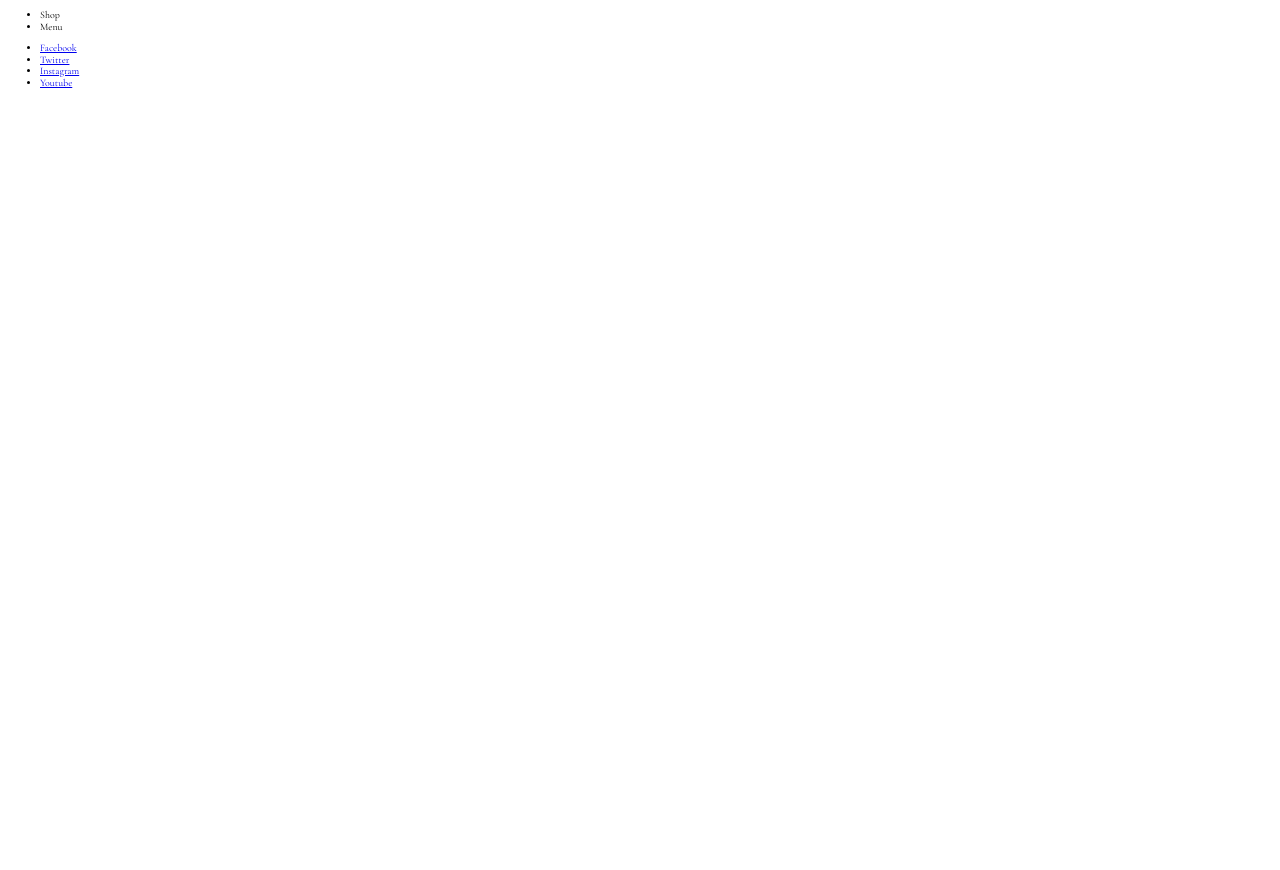
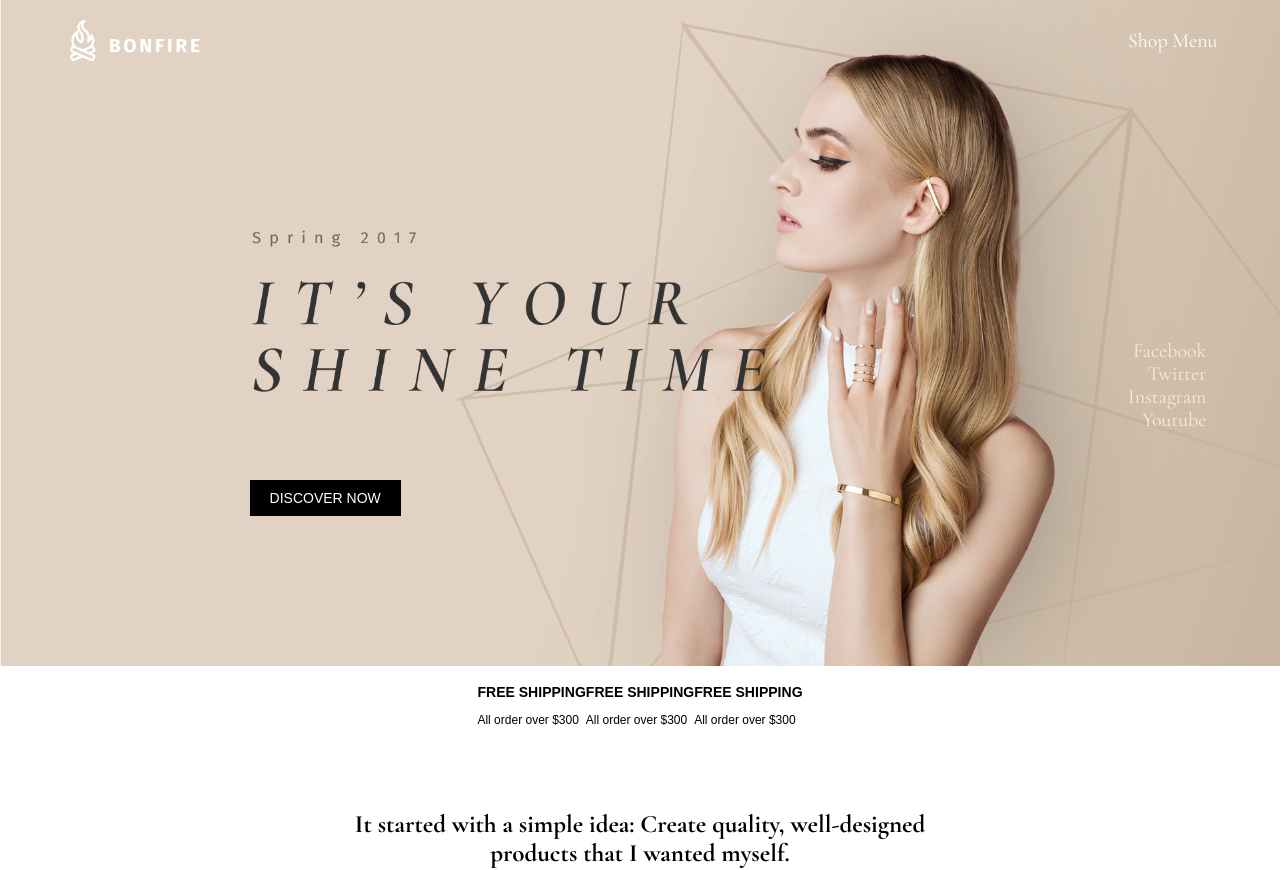
Before and after one commit to hoangduongngg/BONFIRE-Jewelry-Store-Web, a plain HTML site: page index.html in a window 1280 px wide. Shown: the top 870 px of the page. Before the commit the page ends 800 px from the top, so only its background shows below. Drawn offline with nearby package versions, Linux system fonts and the light colour scheme; files that its build step writes are made by us from their sources.

Commit message:
Daily code: header + content quote

```diff
--- a/Assets/css/main.css
+++ b/Assets/css/main.css
@@ -0,0 +1,87 @@
+/* header */
+.header__img {
+    width: 100%;
+}
+.header__logo {
+    position: absolute;
+    top: 20px;
+    left: 70px;
+    width: 130px;
+}
+.header__navbar-icon {
+    position: absolute;
+    top: 10px;
+    left: 85%;
+    font-size: 2rem;
+    text-align: right;
+}
+.header__navbar-item {
+    color: white;
+    text-decoration: none;
+}
+.header__navbar-social {
+    position: absolute;
+    top: 40%;
+    left: 85%;
+    font-size: 2rem;
+    text-align: right;
+}
+.header__navbar-social {
+    text-decoration: none;
+    list-style: none;
+}
+.header__navbar-link {
+    color: antiquewhite;
+    text-decoration: none;
+}
+.header__navbar-link:hover {
+    color: white;
+    font-size: 2.1rem;
+}
+.header__button {
+    position: absolute;
+    top: 60%;
+    left: 19.5%;
+    font-family: Arial, Helvetica, sans-serif;
+    font-size: 1.4rem;
+    border-style: none;
+    padding: 1rem 2rem ;
+    background-color: black;
+    color: white;
+}
+.header__button:hover {
+    background-color: rgb(184, 0, 0);
+    color: rgb(255, 255, 255);
+}
+/* Content */
+    /* announcement */
+.announcement {
+    display: flex;
+    font-size: 1.2rem;
+    flex-wrap: wrap;
+    justify-content: center;
+}
+.announcement__element {
+    /* justify-content: center; */
+    /* margin: 0 50px; */
+    font-family: Arial, Helvetica, sans-serif;
+}
+.announcement__element.p {
+
+}
+    /* Quote */
+.content__quote {
+    font-size: 2.5rem;
+    font-weight: 600;
+    text-align: center;
+    margin: 70px auto;
+}
+
+/* new */
+.content__news {
+    display: flex;
+    flex-wrap: wrap;
+}
+.news__element {
+
+}
--- a/index.html
+++ b/index.html
@@ -6,41 +6,92 @@
     <meta name="viewport" content="width=device-width, initial-scale=1.0">
     <!-- Reset CSS: normalize -->
     <link rel="stylesheet" href="https://cdnjs.cloudflare.com/ajax/libs/normalize/8.0.1/normalize.min.css">
-    <link rel="stylesheet" href="./css/bass.css">
-    <link rel="stylesheet" href="./css/main.css">
+    <link rel="stylesheet" href="./assets/css/bass.css">
+    <link rel="stylesheet" href="./assets/css/main.css">
     <link href="https://fonts.googleapis.com/css2?family=Cormorant+Garamond:wght@300;400;700&display=swap" rel="stylesheet">
     <title>BONFIRE Jewelry</title>
 </head>
 <body>
     <div class="app">
         <header class="header">
+            <div>
+                <img class="header__logo" src="./assets/img/Header/logo.png">
+                <img class="header__img" src="./assets/img/Header/BackgroundHeader.png">
+            </div>
             <nav class="header__navbar">
-                <ul class="header__navber-list">
-                    <li class="header__navber-icon">Shop</li>
-                    <li class="header__navber-icon">Menu</li>
+                <ul class="header__navbar-icon">
+                    <a class="header__navbar-item" href="#">Shop</a>
+                    <a class="header__navbar-item" href="#">Menu</a>
                 </ul>
 
                 <ul class="header__navbar-social">
-                    <li class="header__navbar-item">
-                        <a href="#">Facebook</a>
+                    <li>
+                        <a class="header__navbar-link" href="#">Facebook</a>
                     </li>
-                    <li class="header__navbar-item">
-                        <a href="#">Twitter</a>
+                    <li>
+                        <a class="header__navbar-link" href="#">Twitter</a>
                     </li>
-                    <li class="header__navbar-item">
-                        <a href="#">Instagram</a>
+                    <li>
+                        <a class="header__navbar-link" href="#">Instagram</a>
                     </li>
-                    <li class="header__navbar-item">
-                        <a href="#">Youtube</a>
+                    <li>
+                        <a class="header__navbar-link" href="#">Youtube</a>
                     </li>
                 </ul>
+            </nav>
 
-            </nav>
+            <button class="header__button">DISCOVER NOW</button>
         </header>
 
-        <div class="container">
+        <div class="content">
+            <div class="announcement">
+                <div class="announcement__element">
+                    <h3>FREE SHIPPING</h3>
+                    <p>All order over $300</p>
+                </div>
+                <div class="announcement__element">
+                    <h3>FREE SHIPPING</h3>
+                    <p>All order over $300</p>
+                </div>
+                <div class="announcement__element">
+                    <h3>FREE SHIPPING</h3>
+                    <p>All order over $300</p>
+                </div>
+            </div>
 
+            <div class="content__quote">
+                <p>
+                    It started with a simple idea: Create quality, well-designed
+                    <br>products that I wanted myself.
+                </p>
+            </div>
+
+            <div class="content__news">
+                <a class="news__element" href="#">
+                    <img src="./assets/img/Content/1.png">
+                </a>
+                <a class="news__element" href="#">
+                    <img src="./assets/img/Content/2.png">
+                </a>
+                <a class="news__element" href="#">
+                    <img src="./assets/img/Content/3.png">
+                </a>
+                <a class="news__element" href="#">
+                    <img src="./assets/img/Content/4.png">
+                </a>
+                <a class="news__element" href="#">
+                    <img src="./assets/img/Content/5.png">
+                </a>
+                <a class="news__element" href="#">
+                    <img src="./assets/img/Content/6.png">
+                </a>
+            </div>
+
+            <div class="featured"></div>
+            <div class="blog"></div>
+            <div class="brand"></div>
         </div>
+
         <footer class="footer">
 
         </footer>
```
